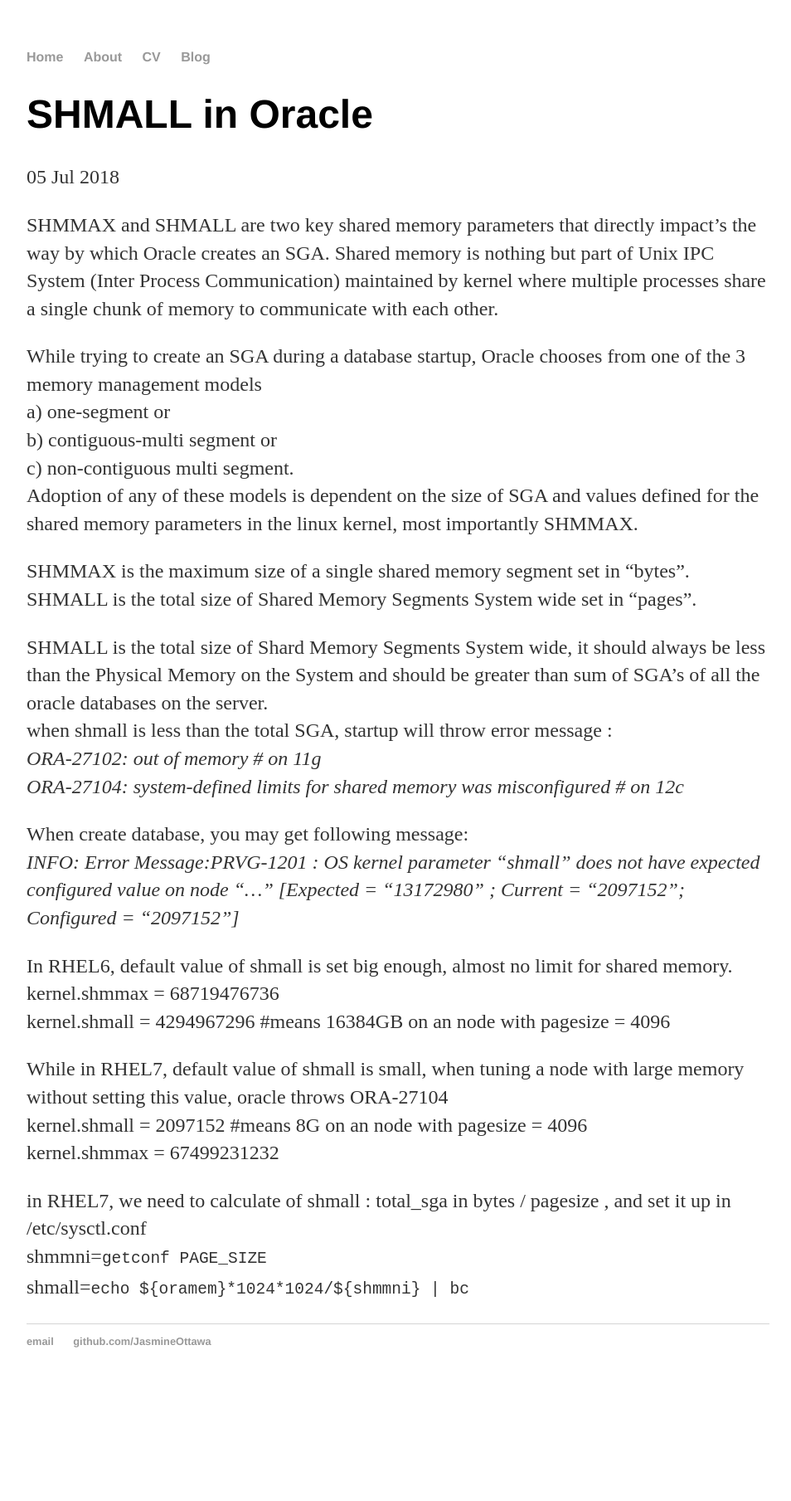
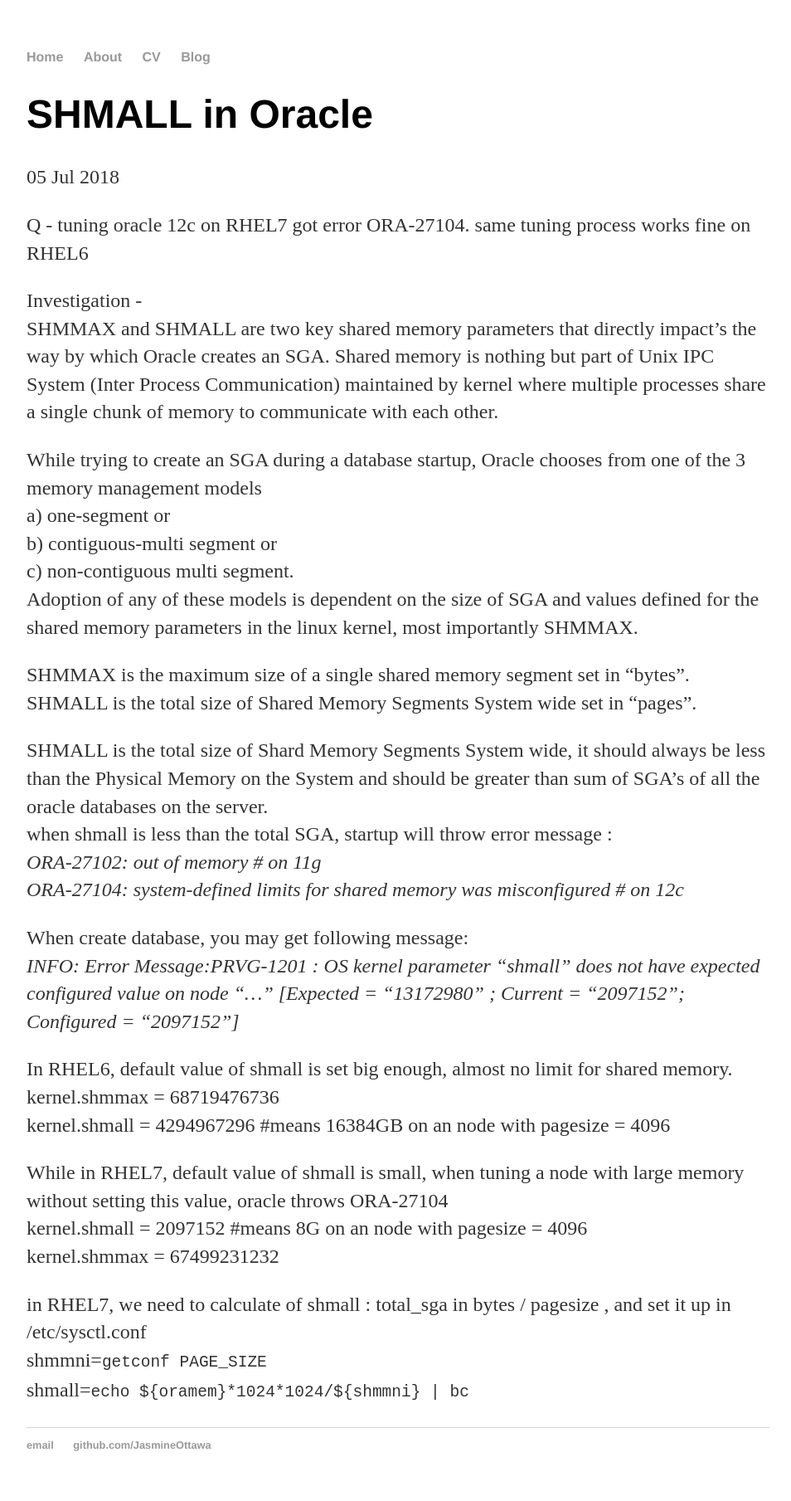
Before and after one commit to JasmineOttawa/JasmineOttawa.github.io, a Jekyll site: the page built from _posts/2018-07-05-shmallInOracle.md, in a window 1280 px wide. Shown: the whole page at 83% size, without its empty margins (160-1114 px from the left). Built offline with Jekyll 4.4.1, drawn with Linux system fonts in a browser that asks for light colours; before the commit the page ends 1684 px from its top, so only the background shows below that.

Commit message:
Update 2018-07-05-shmallInOracle.md

```diff
--- a/_posts/2018-07-05-shmallInOracle.md
+++ b/_posts/2018-07-05-shmallInOracle.md
@@ -3,8 +3,9 @@
 title: "SHMALL in Oracle"
 date: 2018-07-05
 ---
+Q - tuning oracle 12c on RHEL7 got error ORA-27104. same tuning process works fine on RHEL6
 
-
+Investigation -
 SHMMAX and SHMALL are two key shared memory parameters that directly impact’s the way by which Oracle creates an SGA. Shared memory is nothing but part of Unix IPC System (Inter Process Communication) maintained by kernel where multiple processes share a single chunk of memory to communicate with each other.
 
 While trying to create an SGA during a database startup, Oracle chooses from one of the 3 memory management models
```
